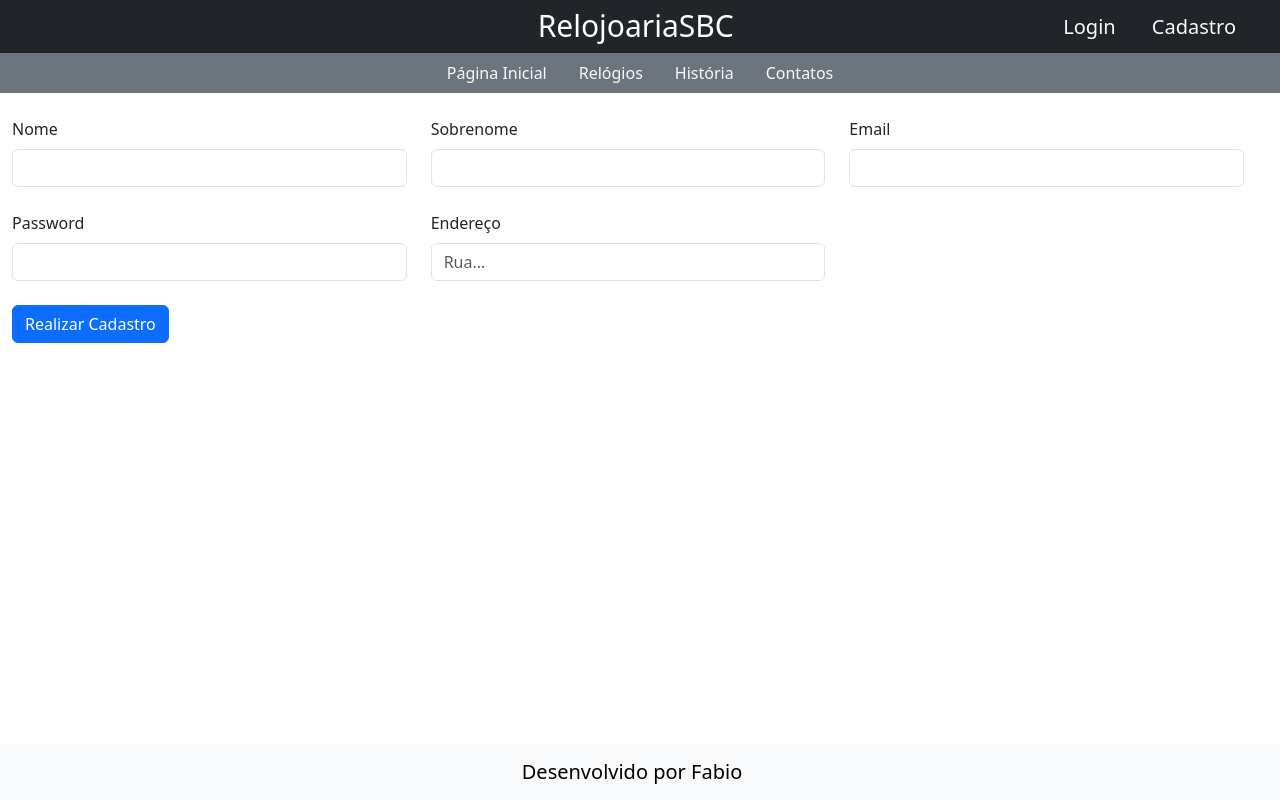
After one commit to FabioKuriki/primeiroFlask, a Flask app: page /cadastro in a window 1280 px wide. The commit adds this page. Run offline with Flask 3, Linux system fonts and the light colour scheme.

Commit message:
Segunda commit

```diff
--- a/app/routes.py
+++ b/app/routes.py
@@ -2,6 +2,7 @@ from app import app
 from flask import render_template
 from flask import request
 
+# As rotas são para poder definir os caminhos
 @app.route('/')#Configurando uma rota web '/' == vazio, ao entrar no site vazio(sem a /) vai para o index.html
 @app.route('/index')#Tanto '/' quanto '/index', levam para index.html
 def index():
@@ -10,3 +11,7 @@ def index():
 @app.route('/contato')
 def contato():
     return render_template('contato.html', titulo="Contato", nome="Fabio")
+
+@app.route('/cadastro')
+def cadastro():
+    return render_template('cadastro.html', titulo="Cadastro", nome="Fabio")
--- a/app/static/css/estilo.css
+++ b/app/static/css/estilo.css
@@ -1,6 +1,49 @@
+#marca{
+    font-size: 150%;
+    color: #fff;
+}
+
 #banner{
-    text-align: center;
     padding-top: 5%;
     padding-bottom: 5%;
     background-image: url(../imagens/banner.jpg);
+    background-position: center;
+    color: #fff;
 }
+
+#banner{
+    padding-top: 6%;
+    padding-bottom: 6%;
+    background-image: url(../imagens/banner.jpg);
+    background-position: center;
+    background-size: cover;
+    color: #fff;
+}
+
+#banner2{
+    padding-top: 8%;
+    padding-bottom: 8%;
+    background-image: url(../imagens/banner3.avif);
+    background-position: center;
+    background-size: cover;
+    color: #fff;
+}
+
+.estruturaBanner{
+    display: grid;
+    grid-template-columns: 50% 50% ;
+}
+
+#textoBanner{
+    grid-column-start: 1;
+    grid-column-end: 1;
+    grid-row-start: 1;
+    grid-row-end: 1;
+}
+
+#textoBanner2{
+    grid-column-start: 2;
+    grid-column-end: 2;
+    grid-row-start: 1;
+    grid-row-end: 1;
+}
--- a/app/templates/base.html
+++ b/app/templates/base.html
@@ -7,26 +7,47 @@
     <link href="https://cdn.jsdelivr.net/npm/bootstrap@5.3.3/dist/css/bootstrap.min.css" rel="stylesheet" integrity="sha384-QWTKZyjpPEjISv5WaRU9OFeRpok6YctnYmDr5pNlyT2bRjXh0JMhjY6hW+ALEwIH" crossorigin="anonymous">
     <script src="https://cdn.jsdelivr.net/npm/@popperjs/core@2.11.8/dist/umd/popper.min.js" integrity="sha384-I7E8VVD/ismYTF4hNIPjVp/Zjvgyol6VFvRkX/vR+Vc4jQkC+hVqc2pM8ODewa9r" crossorigin="anonymous"></script>
     <script src="https://cdn.jsdelivr.net/npm/bootstrap@5.3.3/dist/js/bootstrap.min.js" integrity="sha384-0pUGZvbkm6XF6gxjEnlmuGrJXVbNuzT9qBBavbLwCsOGabYfZo0T0to5eqruptLy" crossorigin="anonymous"></script>
-  </head>
 </head>
 <body>
 
-    <nav class="navbar bg-body-tertiary">
+    <nav class="navbar bg-dark ">
       <div class="container-fluid">
-          <a class="navbar-brand" href="/index"><span class="navbar-brand mb-0 h1">RelojoariaSBC</span></a>
+          <div class="col"></div>
+          <div class="col">
+              <a class="navbar-brand" href="/index"><span id="marca" class="navbar-brand mb-0 h1">RelojoariaSBC</span></a>
+          </div>
+          <div>
+             <a class="navbar-brand" href="/index"><span class="navbar-brand mb-0 h1 text-light">Login</span></a>
+             <a class="navbar-brand" href="/cadastro"><span class="navbar-brand mb-0 h1 text-light">Cadastro</span></a>
+          </div>
       </div>
     </nav>
 
-
-  <nav>
-    <a href="/index">Página Inicial</a>
-    <a href="/contato">Contatos</a>
-  </nav>
+    <ul class="nav justify-content-center bg-secondary">
+      <li class="nav-item">
+        <a class="nav-link text-light" href="/index">Página Inicial</a>
+      </li>
+      <li class="nav-item">
+        <a class="nav-link text-light" href="#">Relógios</a>
+      </li>
+      <li class="nav-item">
+        <a class="nav-link text-light" href="#">História</a>
+      </li>
+      <li class="nav-item">
+        <a class="nav-link text-light" href="#">Contatos</a>
+      </li>
+    </ul>
 
 <!--  Conteúdo a ser colocado-->
   {% block conteudo %}
   {% endblock %}
 
-  <footer>Desenvolvido por {{nome}}</footer>
+  <footer>
+      <nav class="navbar fixed-bottom bg-body-tertiary">
+          <div class="container-fluid justify-content-center">
+            <a class="navbar-brand" href="#">Desenvolvido por {{nome}}</a>
+          </div>
+      </nav>
+  </footer>
 </body>
 </html>
--- /dev/null
+++ b/app/templates/cadastro.html
@@ -0,0 +1,32 @@
+{% extends 'base.html' %}
+{% block conteudo %}
+
+    <div class="row">&nbsp</div>
+    <form class="container-fluid  row g-4">
+      <div class="col-md-4">
+        <label for="inputEmail4" class="form-label">Nome</label>
+        <input type="text" class="form-control" aria-label="First name">
+      </div>
+      <div class="col-md-4">
+        <label for="inputEmail4" class="form-label">Sobrenome</label>
+        <input type="text" class="form-control" aria-label="Last name">
+      </div>
+    </div>
+    <div class="col-md-4">
+      <label for="inputEmail4" class="form-label">Email</label>
+      <input type="email" class="form-control" id="inputEmail4">
+    </div>
+    <div class="col-md-4">
+      <label for="inputPassword4" class="form-label">Password</label>
+      <input type="password" class="form-control" id="inputPassword4">
+    </div>
+    <div class="col-md-4">
+      <label for="inputAddress" class="form-label">Endereço</label>
+      <input type="text" class="form-control" id="inputAddress" placeholder="Rua...">
+    </div>
+    <div class="col-12">
+      <button type="submit" class="btn btn-primary">Realizar Cadastro</button>
+    </div>
+  </form>
+
+{% endblock %}
```
Also changed, not shown: app/templates/index.html (+11 -4 lines), app/static/imagens/banner3.avif (added).
